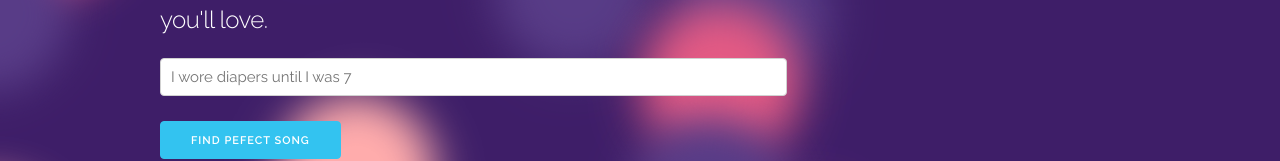
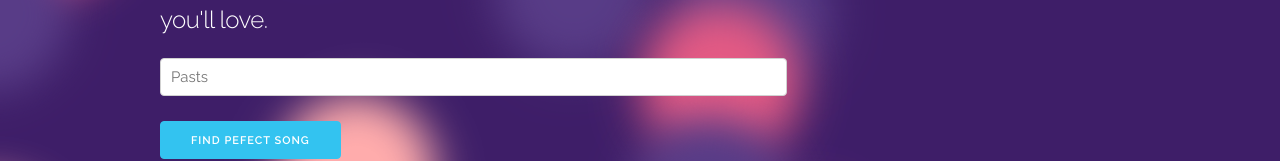
Before and after one commit to taylortabb/haveyouheardthissong, a plain HTML site: page index.html in a window 1280 px wide. Shown: the part 323-484 px from the top of the page. Drawn offline with Linux system fonts and the light colour scheme.

Commit message:
Update index.html

```diff
--- a/index.html
+++ b/index.html
@@ -62,7 +62,7 @@
 
           <form id="myForm" name="myForm">
 
-           <input style="width:100%; color: black!important;" type="text" name="secret" placeholder="I wore diapers until I was 7">
+           <input style="width:100%; color: black!important;" type="text" name="secret" placeholder="Pasts">
            <br>
            <button style="margin-top:10px; color: #FFF;
            background-color: #33C3F0;
```
